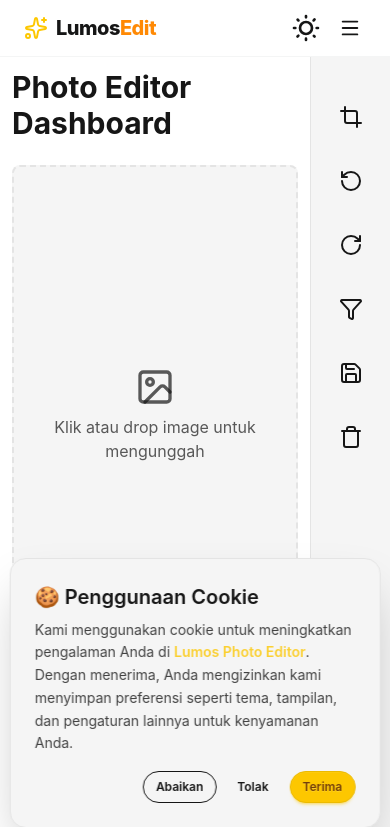
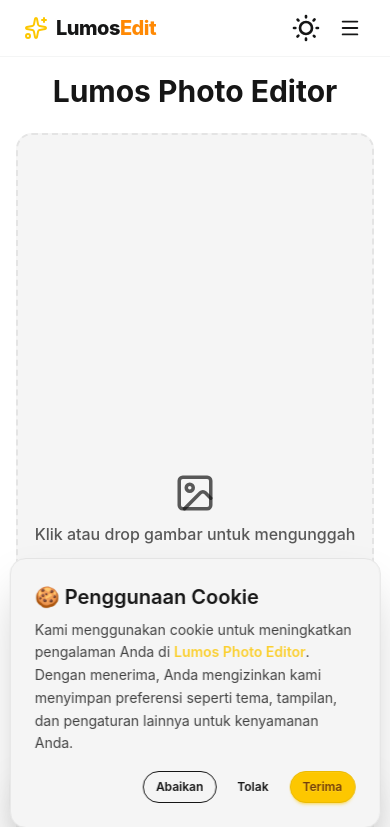
Before and after one commit to ahmadadptr001/lumos-photo-editor, a React (Vite) app: page /editor in a window 390 px wide. Shown: the top 827 px of the page. Built offline with nearby package versions, Linux system fonts and the light colour scheme.

Commit message:
modifikasi ui/ux pada halaman editor menjadi lebih responsive

```diff
--- a/src/pages/Editor/Editor.jsx
+++ b/src/pages/Editor/Editor.jsx
@@ -6,91 +6,235 @@
   Filter,
   Save,
   Trash,
+  MoreHorizontal,
+  X,
+  Edit3,
+  Wand2,
+  Settings,
 } from 'lucide-react';
+import { motion, AnimatePresence } from 'framer-motion';
+import { useState } from 'react';
 import { dropZoneService } from '../../services/dropZonePhotoService';
 
 export default function PhotoEditor() {
   const { filePhoto, setFilePhoto, getRootProps, getInputProps, isDragActive } =
     dropZoneService();
 
+  const [showExtraMenu, setShowExtraMenu] = useState(false);
+
   const handleDeletePhoto = () => {
     if (confirm('Apakah Anda yakin ingin menghapus gambar ini?')) {
       setFilePhoto(null);
     }
   };
+
+  const tools = [
+    { icon: Crop, tip: 'Crop' },
+    { icon: RotateCcw, tip: 'Rotate Left' },
+    { icon: RotateCw, tip: 'Rotate Right' },
+    { icon: Filter, tip: 'Filters' },
+    { icon: Save, tip: 'Save Image' },
+    { icon: Trash, tip: 'Delete', onClick: handleDeletePhoto },
+  ];
+
+  const extraTools = [
+    { icon: Edit3, label: 'Sesuaikan Warna' },
+    { icon: Wand2, label: 'Auto Enhance' },
+    { icon: Settings, label: 'Pengaturan Lanjutan' },
+  ];
+
   return (
-    <div className="flex min-h-screen bg-base-100">
-      {/* Main Content */}
-      <div className="flex-1 sm:p-10 p-3" {...getRootProps()}>
-        <h1 className="text-3xl font-bold mb-6">Photo Editor Dashboard</h1>
-        <div className="border-2 border-dashed border-base-300 rounded-lg h-[500px] flex items-center justify-center bg-base-200">
+    <div className="flex flex-col sm:flex-row min-h-screen bg-base-100">
+      {/* === BAGIAN UTAMA === */}
+      <div className="flex-1 p-4 sm:p-10 flex flex-col">
+        <h1 className="text-3xl font-bold mb-6 text-center sm:text-left">
+          Lumos Photo Editor
+        </h1>
+
+        <div
+          {...getRootProps()}
+          className={`flex-1 border-2 border-dashed rounded-2xl flex items-center justify-center transition-all duration-300 min-h-[50vh] sm:min-h-[70vh] ${
+            isDragActive
+              ? 'border-warning bg-warning/10 shadow-lg shadow-warning/20'
+              : 'border-base-300 bg-base-200 hover:border-warning/40'
+          }`}
+        >
           <input {...getInputProps()} />
           {filePhoto ? (
             <img
               src={URL.createObjectURL(filePhoto)}
               alt="Preview"
-              className="max-h-full max-w-full object-contain"
+              className="max-h-full max-w-full object-contain rounded-lg shadow-md"
             />
           ) : (
-            <div className="cursor-pointer text-center">
+            <div className="text-center text-base-content/70 select-none pointer-events-none">
+              <Image
+                size={42}
+                className={`mx-auto mb-2 ${
+                  isDragActive ? 'animate-bounce text-warning' : ''
+                }`}
+              />
               {isDragActive ? (
-                <div className="flex flex-col items-center justify-center text-base-content/70">
-                  <Image size={40} className="mb-2 animate-bounce" />
+                <p className="text-warning font-medium">
                   Lepaskan gambar untuk mengunggah
-                </div>
+                </p>
               ) : (
-                <div className="flex flex-col items-center justify-center text-base-content/70">
-                  <Image size={40} className="mb-2" />
-                  Klik atau drop image untuk mengunggah
-                </div>
+                <p className="font-medium">
+                  Klik atau drop gambar untuk mengunggah
+                </p>
               )}
             </div>
           )}
         </div>
       </div>
 
-      {/* Sidebar kanan */}
-      <div className="w-20 bg-base-200 flex flex-col items-center py-10 gap-6 border-l border-base-300 relative">
-        {/* Icon Buttons with DaisyUI tooltip */}
-        <div className="tooltip tooltip-left" data-tip="Crop">
-          <button className="btn btn-ghost btn-circle hover:bg-base-300 transition">
-            <Crop size={24} />
-          </button>
-        </div>
+      {/* === SIDEBAR UNTUK DESKTOP === */}
+      <div className="hidden sm:flex w-20 bg-base-200 flex-col items-center py-10 gap-6 border-l border-base-300 relative">
+        {tools.map(({ icon: Icon, tip, onClick }, i) => (
+          <div key={i} className="tooltip tooltip-left" data-tip={tip}>
+            <motion.button
+              type="button"
+              whileHover={{ scale: 1.2 }}
+              whileTap={{ scale: 0.9 }}
+              onClick={(e) => {
+                e.stopPropagation();
+                if (onClick) onClick();
+              }}
+              className={`btn btn-ghost btn-circle hover:bg-warning/20 hover:text-warning transition ${
+                tip === 'Delete' ? 'hover:text-error' : ''
+              }`}
+            >
+              <Icon size={24} />
+            </motion.button>
+          </div>
+        ))}
 
-        <div className="tooltip tooltip-left" data-tip="Rotate Left">
-          <button className="btn btn-ghost btn-circle hover:bg-base-300 transition">
-            <RotateCcw size={24} />
-          </button>
-        </div>
+        {/* Tombol titik tiga di desktop */}
+        <div className="relative">
+          <motion.button
+            whileHover={{ rotate: 90, scale: 1.1 }}
+            whileTap={{ scale: 0.9 }}
+            type="button"
+            onClick={(e) => {
+              e.stopPropagation();
+              setShowExtraMenu(!showExtraMenu);
+            }}
+            className="btn btn-ghost btn-circle hover:bg-warning/20 hover:text-warning transition"
+          >
+            <MoreHorizontal size={24} />
+          </motion.button>
 
-        <div className="tooltip tooltip-left" data-tip="Rotate Right">
-          <button className="btn btn-ghost btn-circle hover:bg-base-300 transition">
-            <RotateCw size={24} />
-          </button>
-        </div>
-
-        <div className="tooltip tooltip-left" data-tip="Filters">
-          <button className="btn btn-ghost btn-circle hover:bg-base-300 transition">
-            <Filter size={24} />
-          </button>
-        </div>
-
-        <div className="tooltip tooltip-left" data-tip="Save Image">
-          <button className="btn btn-ghost btn-circle hover:bg-base-300 transition">
-            <Save size={24} />
-          </button>
-        </div>
-
-        <div className="tooltip tooltip-left" data-tip="Delete Image">
-          <button
-            onClick={() => handleDeletePhoto()}
-            className="btn btn-ghost btn-circle hover:bg-base-300 transition"
-          >
-            <Trash size={24} />
-          </button>
+          <AnimatePresence>
+            {showExtraMenu && (
+              <motion.div
+                initial={{ opacity: 0, y: 15, scale: 0.95 }}
+                animate={{ opacity: 1, y: 0, scale: 1 }}
+                exit={{ opacity: 0, y: 10, scale: 0.95 }}
+                transition={{ duration: 0.25 }}
+                className="absolute bottom-14 right-0 bg-base-200/90 backdrop-blur-xl border border-base-300 shadow-2xl rounded-2xl py-3 w-48"
+              >
+                {extraTools.map(({ icon: Icon, label }, i) => (
+                  <button
+                    key={i}
+                    type="button"
+                    onClick={() => setShowExtraMenu(false)}
+                    className="flex items-center gap-3 px-4 py-2 w-full hover:bg-warning/10 text-left transition text-sm"
+                  >
+                    <Icon size={18} />
+                    {label}
+                  </button>
+                ))}
+              </motion.div>
+            )}
+          </AnimatePresence>
         </div>
       </div>
+
+      {/* === DOCK MENU MOBILE === */}
+      <motion.div
+        initial={{ y: 100, opacity: 0 }}
+        animate={{ y: 0, opacity: 1 }}
+        transition={{ duration: 0.5 }}
+        className="sm:hidden fixed bottom-4 left-1/2 -translate-x-1/2 z-50 w-[95%] max-w-md"
+      >
+        <div className="bg-base-200/80 backdrop-blur-2xl border border-base-300 rounded-3xl shadow-2xl flex justify-around items-center py-3 px-2">
+          {tools.map(({ icon: Icon, tip, onClick }, i) => (
+            <motion.button
+              key={i}
+              type="button"
+              whileHover={{ scale: 1.2, y: -3 }}
+              whileTap={{ scale: 0.9 }}
+              onClick={(e) => {
+                e.stopPropagation();
+                if (onClick) onClick();
+              }}
+              className={`relative group flex flex-col items-center text-base-content/70 hover:text-warning transition ${
+                tip === 'Delete' ? 'hover:text-error' : ''
+              }`}
+            >
+              <Icon size={22} className="transition-all" />
+              <span className="absolute -top-8 text-xs bg-base-100/90 px-2 py-1 rounded-md opacity-0 group-hover:opacity-100 group-hover:-translate-y-1 transition-all duration-300 border border-base-300 shadow-sm">
+                {tip}
+              </span>
+            </motion.button>
+          ))}
+
+          {/* Titik tiga mobile */}
+          <motion.button
+            whileHover={{ scale: 1.2, y: -3 }}
+            whileTap={{ scale: 0.9 }}
+            type="button"
+            onClick={() => setShowExtraMenu(true)}
+            className="btn btn-ghost btn-circle hover:bg-warning/20 hover:text-warning transition"
+          >
+            <MoreHorizontal size={22} />
+          </motion.button>
+        </div>
+      </motion.div>
+
+      {/* === MODAL UNTUK MOBILE === */}
+      <AnimatePresence>
+        {showExtraMenu && (
+          <motion.div
+            initial={{ opacity: 0 }}
+            animate={{ opacity: 1 }}
+            exit={{ opacity: 0 }}
+            className="fixed inset-0 bg-black/30 backdrop-blur-sm z-[60] flex items-end sm:hidden"
+            onClick={() => setShowExtraMenu(false)}
+          >
+            <motion.div
+              initial={{ y: 80 }}
+              animate={{ y: 0 }}
+              exit={{ y: 80 }}
+              transition={{ duration: 0.3 }}
+              onClick={(e) => e.stopPropagation()}
+              className="bg-base-200/90 border border-base-300 rounded-t-3xl p-5 w-full shadow-2xl"
+            >
+              <div className="flex justify-between items-center mb-3">
+                <h3 className="font-semibold text-lg">Edit Foto</h3>
+                <button
+                  onClick={() => setShowExtraMenu(false)}
+                  className="btn btn-sm btn-circle btn-ghost hover:bg-error/10 hover:text-error"
+                >
+                  <X size={18} />
+                </button>
+              </div>
+              <div className="grid grid-cols-3 gap-4">
+                {extraTools.map(({ icon: Icon, label }, i) => (
+                  <button
+                    key={i}
+                    onClick={() => setShowExtraMenu(false)}
+                    className="flex flex-col items-center justify-center p-3 rounded-2xl bg-base-100/70 hover:bg-warning/10 transition border border-base-300"
+                  >
+                    <Icon size={22} className="text-warning" />
+                    <span className="text-xs mt-1 font-medium">{label}</span>
+                  </button>
+                ))}
+              </div>
+            </motion.div>
+          </motion.div>
+        )}
+      </AnimatePresence>
     </div>
   );
 }
```
